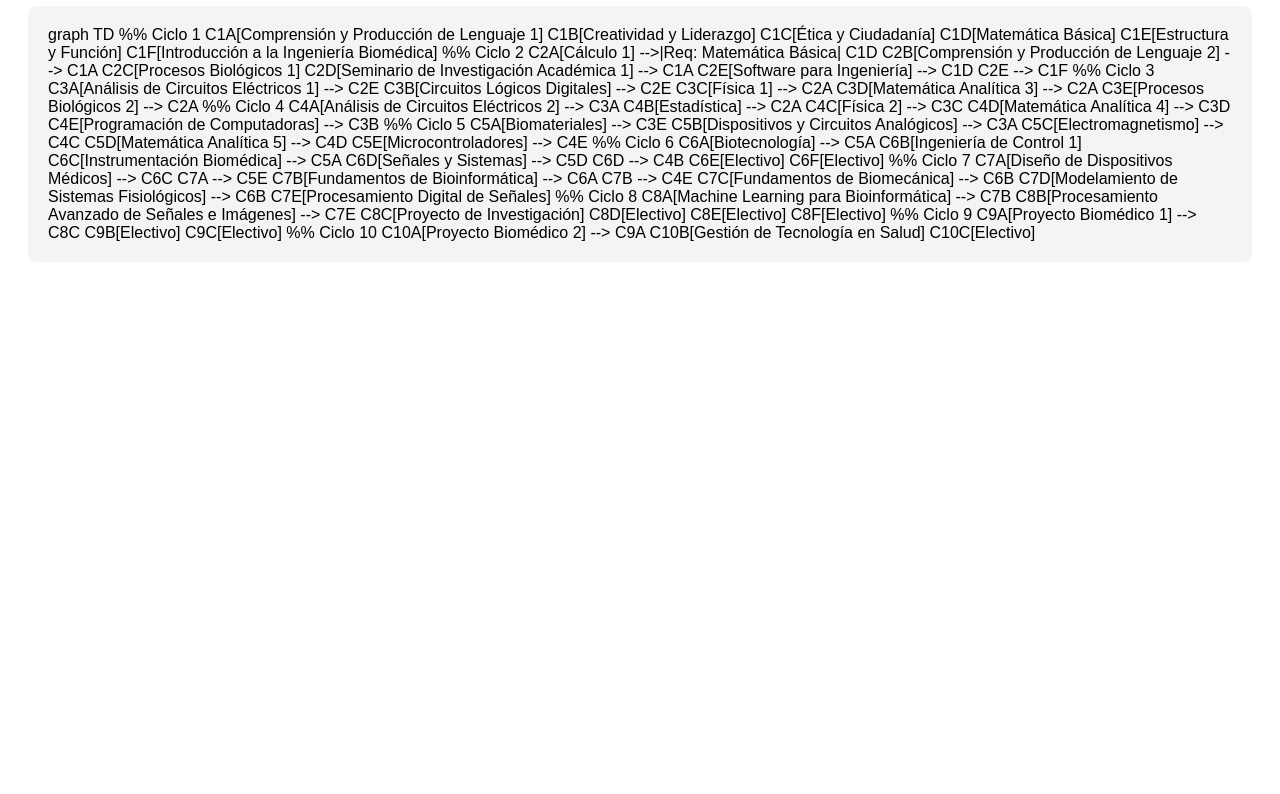
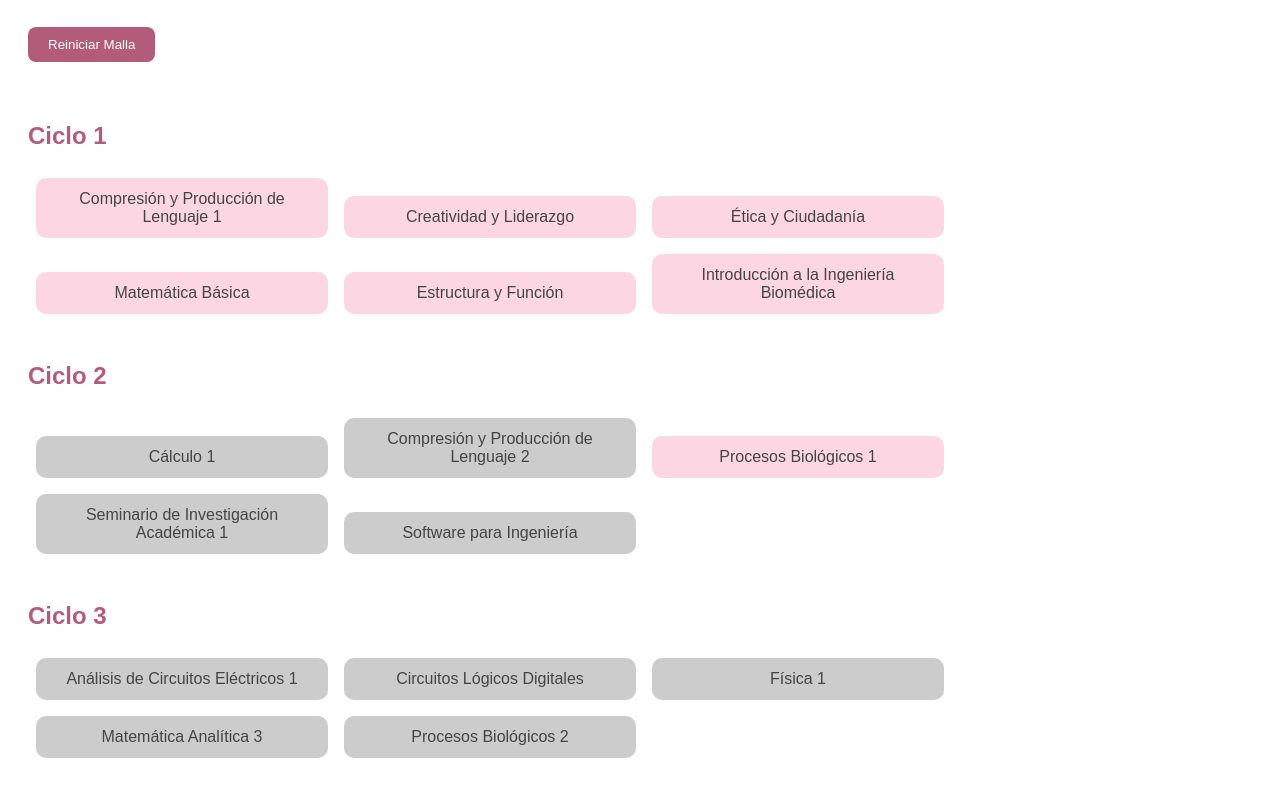
Before and after one commit to Luuu10-11/Malla_biomedica, a plain HTML site: page index.html in a window 1280 px wide. Shown: the part 102-896 px from the top of the page. Before the commit the page ends 800 px from the top, so only its background shows below. Drawn offline with Linux system fonts and the light colour scheme.

Commit message:
Update index.html

```diff
--- a/index.html
+++ b/index.html
@@ -1,100 +1,210 @@
 <!DOCTYPE html>
-<html>
+<html lang="es">
 <head>
-  <title>Malla de Ingeniería Biomédica</title>
   <meta charset="UTF-8">
-  <script type="module">
-    import mermaid from 'https://cdn.jsdelivr.net/npm/mermaid@10/dist/mermaid.esm.min.mjs';
-    mermaid.initialize({ startOnLoad: true });
-  </script>
+  <title>Malla de Biomedicina Interactiva</title>
   <style>
     body {
       font-family: sans-serif;
+      background-color: #fff;
       padding: 20px;
     }
-    .mermaid {
-      background: #f4f4f4;
-      padding: 20px;
+    .ciclo {
+      margin-bottom: 30px;
+    }
+    h2 {
+      margin-top: 40px;
+      color: #b35c79;
+    }
+    .curso {
+      display: inline-block;
+      margin: 8px;
+      padding: 12px 16px;
+      border-radius: 10px;
+      background-color: #ccc;
+      color: #444;
+      cursor: not-allowed;
+      transition: 0.3s;
+      text-align: center;
+      width: 260px;
+    }
+    .activo {
+      background-color: #fcd7e3;
+      cursor: pointer;
+    }
+    .aprobado {
+      background-color: #e39cab;
+      text-decoration: line-through;
+      cursor: default;
+      color: #fff;
+    }
+    button#reset {
+      margin: 20px 0;
+      padding: 10px 20px;
+      background-color: #b35c79;
+      color: #fff;
+      border: none;
       border-radius: 8px;
+      cursor: pointer;
     }
   </style>
 </head>
 <body>
-  <h1>Malla de Ingeniería Biomédica</h1>
-  <div class="mermaid">
-    graph TD
-    %% Ciclo 1
-    C1A[Comprensión y Producción de Lenguaje 1]
-    C1B[Creatividad y Liderazgo]
-    C1C[Ética y Ciudadanía]
-    C1D[Matemática Básica]
-    C1E[Estructura y Función]
-    C1F[Introducción a la Ingeniería Biomédica]
+  <h1>Malla Interactiva - Biomedicina 💗</h1>
+  <button id="reset">Reiniciar Malla</button>
+  <div id="malla"></div>
 
-    %% Ciclo 2
-    C2A[Cálculo 1] -->|Req: Matemática Básica| C1D
-    C2B[Comprensión y Producción de Lenguaje 2] --> C1A
-    C2C[Procesos Biológicos 1]
-    C2D[Seminario de Investigación Académica 1] --> C1A
-    C2E[Software para Ingeniería] --> C1D
-    C2E --> C1F
+  <script>
+    const cursos = {
+      "Ciclo 1": [
+        "Compresión y Producción de Lenguaje 1",
+        "Creatividad y Liderazgo",
+        "Ética y Ciudadanía",
+        "Matemática Básica",
+        "Estructura y Función",
+        "Introducción a la Ingeniería Biomédica"
+      ],
+      "Ciclo 2": [
+        "Cálculo 1",
+        "Compresión y Producción de Lenguaje 2",
+        "Procesos Biológicos 1",
+        "Seminario de Investigación Académica 1",
+        "Software para Ingeniería"
+      ],
+      "Ciclo 3": [
+        "Análisis de Circuitos Eléctricos 1",
+        "Circuitos Lógicos Digitales",
+        "Física 1",
+        "Matemática Analítica 3",
+        "Procesos Biológicos 2"
+      ],
+      "Ciclo 4": [
+        "Análisis de Circuitos Eléctricos 2",
+        "Estadística",
+        "Física 2",
+        "Matemática Analítica 4",
+        "Programación de Computadoras"
+      ],
+      "Ciclo 5": [
+        "Biomateriales",
+        "Dispositivos y Circuitos Analógicos",
+        "Electromagnetismo",
+        "Matemática Analítica 5",
+        "Microcontroladores"
+      ],
+      "Ciclo 6": [
+        "Biotecnología",
+        "Ingeniería de Control 1",
+        "Instrumentación Biomédica",
+        "Señales y Sistemas",
+        "Electivo 1",
+        "Electivo 2"
+      ],
+      "Ciclo 7": [
+        "Diseño de Dispositivos Médicos",
+        "Fundamentos de Bioinformática",
+        "Fundamentos de Biomecánica",
+        "Modelamiento de Sistemas Fisiológicos",
+        "Procesamiento Digital de Señales"
+      ],
+      "Ciclo 8": [
+        "Machine Learning para Bioinformática",
+        "Procesamiento Avanzado de Señales e Imágenes",
+        "Proyecto de Investigación",
+        "Electivo 3",
+        "Electivo 4",
+        "Electivo 5"
+      ],
+      "Ciclo 9": [
+        "Proyecto Biomédico 1",
+        "Electivo 6",
+        "Electivo 7"
+      ],
+      "Ciclo 10": [
+        "Proyecto Biomédico 2",
+        "Gestión de Tecnología en Salud",
+        "Electivo 8"
+      ]
+    };
 
-    %% Ciclo 3
-    C3A[Análisis de Circuitos Eléctricos 1] --> C2E
-    C3B[Circuitos Lógicos Digitales] --> C2E
-    C3C[Física 1] --> C2A
-    C3D[Matemática Analítica 3] --> C2A
-    C3E[Procesos Biológicos 2] --> C2A
+    const prerequisitos = {
+      "Cálculo 1": ["Matemática Básica"],
+      "Compresión y Producción de Lenguaje 2": ["Compresión y Producción de Lenguaje 1"],
+      "Seminario de Investigación Académica 1": ["Compresión y Producción de Lenguaje 1"],
+      "Software para Ingeniería": ["Matemática Básica", "Introducción a la Ingeniería Biomédica"],
+      "Análisis de Circuitos Eléctricos 1": ["Software para Ingeniería"],
+      "Circuitos Lógicos Digitales": ["Software para Ingeniería"],
+      "Física 1": ["Cálculo 1"],
+      "Matemática Analítica 3": ["Cálculo 1"],
+      "Procesos Biológicos 2": ["Cálculo 1"],
+      "Análisis de Circuitos Eléctricos 2": ["Análisis de Circuitos Eléctricos 1"],
+      "Estadística": ["Cálculo 1"],
+      "Física 2": ["Física 1"],
+      "Matemática Analítica 4": ["Matemática Analítica 3"],
+      "Programación de Computadoras": ["Circuitos Lógicos Digitales"],
+      "Biomateriales": ["Procesos Biológicos 2"],
+      "Dispositivos y Circuitos Analógicos": ["Análisis de Circuitos Eléctricos 1"],
+      "Electromagnetismo": ["Física 2"],
+      "Matemática Analítica 5": ["Matemática Analítica 4"],
+      "Microcontroladores": ["Programación de Computadoras"],
+      "Biotecnología": ["Biomateriales"],
+      "Instrumentación Biomédica": ["Biomateriales"],
+      "Señales y Sistemas": ["Matemática Analítica 5", "Estadística"],
+      "Diseño de Dispositivos Médicos": ["Instrumentación Biomédica", "Microcontroladores"],
+      "Fundamentos de Bioinformática": ["Biotecnología", "Programación de Computadoras"],
+      "Fundamentos de Biomecánica": ["Ingeniería de Control 1"],
+      "Modelamiento de Sistemas Fisiológicos": ["Ingeniería de Control 1"],
+      "Machine Learning para Bioinformática": ["Fundamentos de Bioinformática"],
+      "Procesamiento Avanzado de Señales e Imágenes": ["Procesamiento Digital de Señales"],
+      "Proyecto Biomédico 1": ["Proyecto de Investigación"],
+      "Proyecto Biomédico 2": ["Proyecto Biomédico 1"]
+    };
 
-    %% Ciclo 4
-    C4A[Análisis de Circuitos Eléctricos 2] --> C3A
-    C4B[Estadística] --> C2A
-    C4C[Física 2] --> C3C
-    C4D[Matemática Analítica 4] --> C3D
-    C4E[Programación de Computadoras] --> C3B
+    const estadoCursos = JSON.parse(localStorage.getItem("estadoCursos")) || {};
 
-    %% Ciclo 5
-    C5A[Biomateriales] --> C3E
-    C5B[Dispositivos y Circuitos Analógicos] --> C3A
-    C5C[Electromagnetismo] --> C4C
-    C5D[Matemática Analítica 5] --> C4D
-    C5E[Microcontroladores] --> C4E
+    function renderMalla() {
+      const contenedor = document.getElementById("malla");
+      contenedor.innerHTML = "";
+      for (const ciclo in cursos) {
+        const divCiclo = document.createElement("div");
+        divCiclo.className = "ciclo";
+        const h2 = document.createElement("h2");
+        h2.textContent = ciclo;
+        divCiclo.appendChild(h2);
 
-    %% Ciclo 6
-    C6A[Biotecnología] --> C5A
-    C6B[Ingeniería de Control 1]
-    C6C[Instrumentación Biomédica] --> C5A
-    C6D[Señales y Sistemas] --> C5D
-    C6D --> C4B
-    C6E[Electivo]
-    C6F[Electivo]
+        cursos[ciclo].forEach(curso => {
+          const btn = document.createElement("div");
+          btn.className = "curso";
+          btn.textContent = curso;
 
-    %% Ciclo 7
-    C7A[Diseño de Dispositivos Médicos] --> C6C
-    C7A --> C5E
-    C7B[Fundamentos de Bioinformática] --> C6A
-    C7B --> C4E
-    C7C[Fundamentos de Biomecánica] --> C6B
-    C7D[Modelamiento de Sistemas Fisiológicos] --> C6B
-    C7E[Procesamiento Digital de Señales]
+          if (estadoCursos[curso] === "aprobado") {
+            btn.classList.add("aprobado");
+          } else {
+            const requisitos = prerequisitos[curso] || [];
+            const habilitado = requisitos.length === 0 || requisitos.every(req => estadoCursos[req] === "aprobado");
+            if (habilitado) {
+              btn.classList.add("activo");
+              btn.addEventListener("click", () => aprobarCurso(curso));
+            }
+          }
+          divCiclo.appendChild(btn);
+        });
+        contenedor.appendChild(divCiclo);
+      }
+    }
 
-    %% Ciclo 8
-    C8A[Machine Learning para Bioinformática] --> C7B
-    C8B[Procesamiento Avanzado de Señales e Imágenes] --> C7E
-    C8C[Proyecto de Investigación]
-    C8D[Electivo]
-    C8E[Electivo]
-    C8F[Electivo]
+    function aprobarCurso(nombre) {
+      estadoCursos[nombre] = "aprobado";
+      localStorage.setItem("estadoCursos", JSON.stringify(estadoCursos));
+      renderMalla();
+    }
 
-    %% Ciclo 9
-    C9A[Proyecto Biomédico 1] --> C8C
-    C9B[Electivo]
-    C9C[Electivo]
+    document.getElementById("reset").addEventListener("click", () => {
+      localStorage.removeItem("estadoCursos");
+      location.reload();
+    });
 
-    %% Ciclo 10
-    C10A[Proyecto Biomédico 2] --> C9A
-    C10B[Gestión de Tecnología en Salud]
-    C10C[Electivo]
-  </div>
+    renderMalla();
+  </script>
 </body>
 </html>
```
